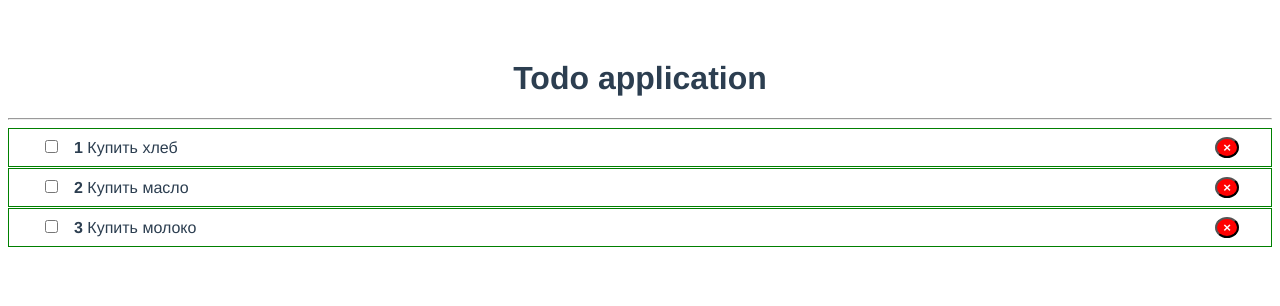
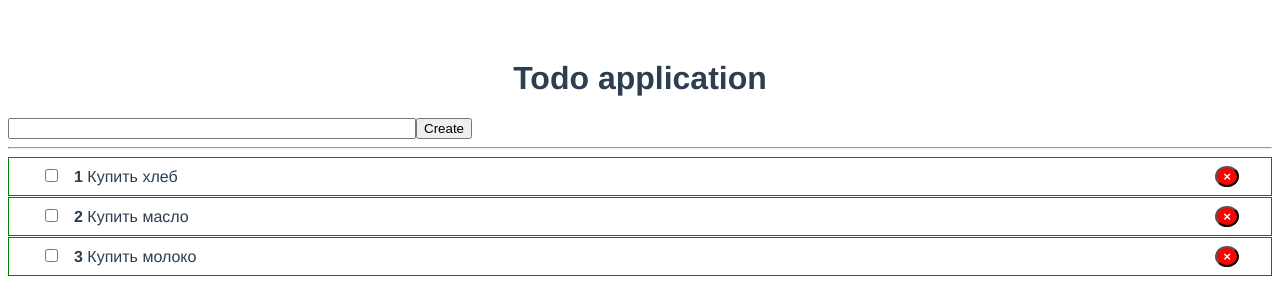
Before and after one commit to Ivan583/test-project, a Vue app: page / in a window 1280 px wide. Shown: the top 306 px of the page. Built offline with nearby package versions, Linux system fonts and the light colour scheme.

Commit message:
Добавление элементов списка

```diff
--- a/src/App.vue
+++ b/src/App.vue
@@ -1,6 +1,7 @@
 <template>
   <div id="app">
     <h1>Todo application</h1>
+    <AddTodo @add-todo="addTodo" />
     <hr />
     <TodoList :todo="todos" @remove-elem="removeElem" />
   </div>
@@ -8,6 +9,7 @@
 
 <script>
 import TodoList from "@/components/TodoList";
+import AddTodo from "@/components/AddTodo";
 export default {
   name: "App",
   data() {
@@ -20,11 +22,15 @@
     };
   },
   components: {
-    TodoList
+    TodoList,
+    AddTodo
   },
   methods: {
     removeElem(id) {
       this.todos = this.todos.filter(t => t.id != id);
+    },
+    addTodo(todo) {
+      this.todos.push(todo);
     }
   }
 };
--- /dev/null
+++ b/src/components/AddTodo.vue
@@ -0,0 +1,39 @@
+<template>
+  <form @submit.prevent="onSubmit">
+    <input type="text" v-model="title" />
+    <button type="submit">Create</button>
+  </form>
+</template>
+
+<script>
+export default {
+  data() {
+    return {
+      title: ""
+    };
+  },
+  methods: {
+    onSubmit() {
+      if (this.title.trim()) {
+        const newTodo = {
+          id: Date.now(),
+          title: this.title,
+          completed: false
+        };
+        this.$emit("add-todo", newTodo);
+        this.title = "";
+      }
+    }
+  }
+};
+</script>
+
+<style scoped>
+form {
+  display: flex;
+}
+
+input {
+  width: 400px;
+}
+</style>
--- a/src/components/TodoItem.vue
+++ b/src/components/TodoItem.vue
@@ -3,7 +3,7 @@
     <li>
       <span :class="{done: elem.completed}">
         <input type="checkbox" @change="elem.completed = !elem.completed" />
-        <strong>{{ elem.id }}</strong>
+        <strong>{{ index + 1 }}</strong>
         {{ elem.title }}
       </span>
       <button @click="$emit('remove-elem', elem.id)">&times;</button>
@@ -17,7 +17,8 @@
     elem: {
       type: Object,
       required: true
-    }
+    },
+    index: Number
   }
 };
 </script>
--- a/src/components/TodoList.vue
+++ b/src/components/TodoList.vue
@@ -1,7 +1,13 @@
 <template>
   <div>
     <ul>
-      <TodoItem v-for="item in todo" :key="item.id" :elem="item" @remove-elem="removeElem" />
+      <TodoItem
+        v-for="(item, i) in todo"
+        :key="item.id"
+        :elem="item"
+        :index="i"
+        @remove-elem="removeElem"
+      />
     </ul>
   </div>
 </template>
```
